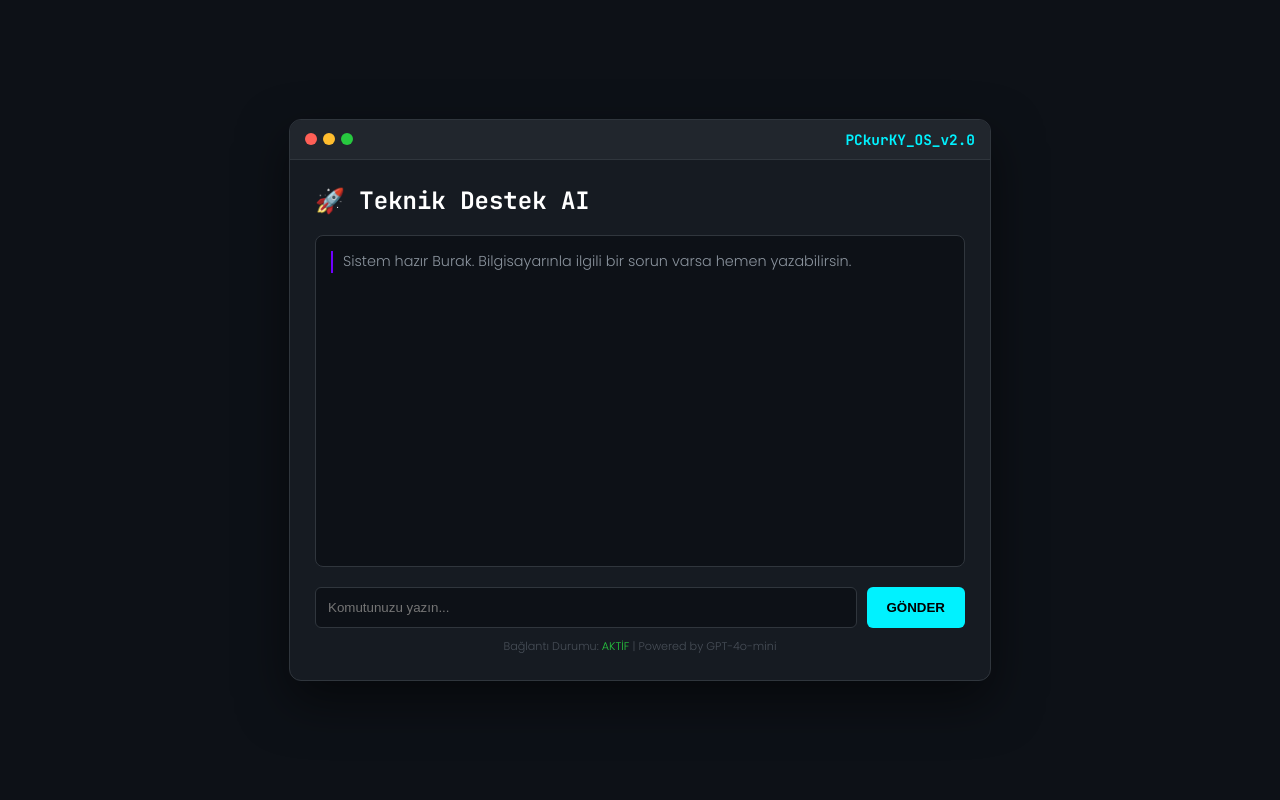
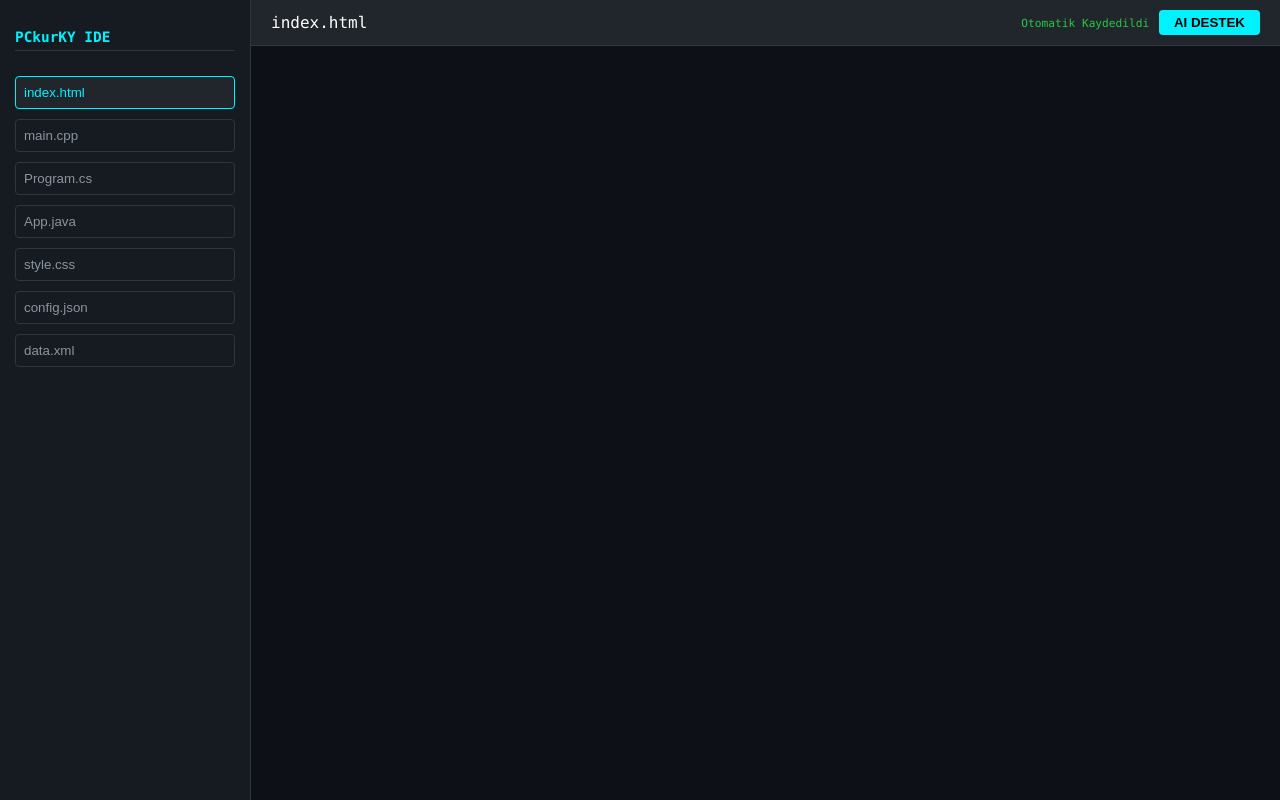
Before and after one commit to bro635756-spec/PCkurKY, a website: page index.html in a window 1280 px wide. Drawn offline with nearby package versions, Linux system fonts and the light colour scheme.

Commit message:
Revamp index.html for PCkurKY IDE layout and styles
Updated the title and styles for the PCkurKY IDE. Added a sidebar for language selection and modified the editor layout.

```diff
--- a/index.html
+++ b/index.html
@@ -3,190 +3,131 @@
 <head>
     <meta charset="UTF-8">
     <meta name="viewport" content="width=device-width, initial-scale=1.0">
-    <title>PCkurKY | Teknik Destek Merkezi</title>
-    <link href="https://fonts.googleapis.com/css2?family=JetBrains+Mono:wght@400;700&family=Poppins:wght@300;600&display=swap" rel="stylesheet">
+    <title>PCkurKY | Dev-Editor v3.0</title>
+    <link rel="stylesheet" href="https://cdnjs.cloudflare.com/ajax/libs/highlight.js/11.9.0/styles/tokyo-night-dark.min.css">
+    <script src="https://cdnjs.cloudflare.com/ajax/libs/highlight.js/11.9.0/highlight.min.js"></script>
     <style>
-        :root {
-            --neon: #00f2ff;
-            --purple: #7000ff;
-            --bg-dark: #0d1117;
-            --card-bg: #161b22;
+        :root { --bg: #0d1117; --sidebar: #161b22; --accent: #00f2ff; }
+        body { margin: 0; background: var(--bg); color: white; font-family: 'Consolas', monospace; display: flex; height: 100vh; }
+
+        /* Sidebar */
+        .sidebar { width: 220px; background: var(--sidebar); border-right: 1px solid #30363d; padding: 15px; display: flex; flex-direction: column; gap: 10px; }
+        .sidebar h3 { font-size: 0.9rem; color: var(--accent); margin-bottom: 15px; border-bottom: 1px solid #30363d; padding-bottom: 5px; }
+        .lang-btn { background: transparent; border: 1px solid #30363d; color: #8b949e; padding: 8px; border-radius: 4px; cursor: pointer; text-align: left; transition: 0.2s; }
+        .lang-btn:hover, .lang-btn.active { background: #21262d; color: var(--accent); border-color: var(--accent); }
+
+        /* Main Editor Area */
+        .editor-container { flex: 1; display: flex; flex-direction: column; position: relative; }
+        .toolbar { background: #21262d; padding: 10px 20px; display: flex; justify-content: space-between; align-items: center; border-bottom: 1px solid #30363d; }
+
+        textarea, #highlight-layer {
+            position: absolute; top: 55px; left: 0; width: 100%; height: calc(100% - 55px);
+            padding: 20px; box-sizing: border-box; font-family: 'Consolas', monospace;
+            font-size: 16px; line-height: 1.5; border: none; outline: none; white-space: pre; overflow: auto;
         }
 
-        body {
-            margin: 0;
-            background-color: var(--bg-dark);
-            color: #c9d1d9;
-            font-family: 'Poppins', sans-serif;
-            display: flex;
-            justify-content: center;
-            align-items: center;
-            min-height: 100vh;
-        }
+        textarea { background: transparent; color: transparent; caret-color: white; z-index: 2; resize: none; }
+        #highlight-layer { background: var(--bg); color: #c9d1d9; z-index: 1; pointer-events: none; }
 
-        .terminal-window {
-            width: 90%;
-            max-width: 700px;
-            background: var(--card-bg);
-            border-radius: 12px;
-            border: 1px solid #30363d;
-            box-shadow: 0 20px 50px rgba(0,0,0,0.5);
-            overflow: hidden;
-        }
-
-        .terminal-header {
-            background: #21262d;
-            padding: 10px 15px;
-            display: flex;
-            justify-content: space-between;
-            align-items: center;
-            border-bottom: 1px solid #30363d;
-        }
-
-        .dots { display: flex; gap: 6px; }
-        .dot { width: 12px; height: 12px; border-radius: 50%; }
-        .red { background: #ff5f56; }
-        .yellow { background: #ffbd2e; }
-        .green { background: #27c93f; }
-
-        .brand { font-family: 'JetBrains Mono'; font-size: 0.9rem; color: var(--neon); font-weight: bold; }
-
-        .content { padding: 25px; }
-
-        h2 { font-family: 'JetBrains Mono'; color: white; margin-top: 0; }
-
-        .chat-area {
-            height: 300px;
-            background: #0d1117;
-            border-radius: 8px;
-            padding: 15px;
-            overflow-y: auto;
-            margin-bottom: 20px;
-            border: 1px solid #30363d;
-            font-size: 0.9rem;
-            line-height: 1.5;
-        }
-
-        .msg { margin-bottom: 15px; }
-        .user-msg { color: var(--neon); font-weight: bold; }
-        .ai-msg { color: #8b949e; border-left: 2px solid var(--purple); padding-left: 10px; }
-
-        .input-group { display: flex; gap: 10px; }
-
-        input {
-            flex: 1;
-            background: #0d1117;
-            border: 1px solid #30363d;
-            border-radius: 6px;
-            padding: 12px;
-            color: white;
-            outline: none;
-        }
-
-        input:focus { border-color: var(--neon); box-shadow: 0 0 5px var(--neon); }
-
-        button {
-            background: var(--neon);
-            color: black;
-            border: none;
-            border-radius: 6px;
-            padding: 0 20px;
-            font-weight: bold;
-            cursor: pointer;
-            transition: 0.3s;
-        }
-
-        button:hover { background: #00d1dc; transform: scale(1.05); }
-
-        .status { font-size: 0.7rem; color: #484f58; margin-top: 10px; text-align: center; }
+        .save-status { font-size: 0.7rem; color: #27c93f; }
+        button.run-btn { background: var(--accent); color: black; border: none; padding: 5px 15px; border-radius: 4px; font-weight: bold; cursor: pointer; }
     </style>
 </head>
 <body>
 
-<div class="terminal-window">
-    <div class="terminal-header">
-        <div class="dots">
-            <div class="dot red"></div>
-            <div class="dot yellow"></div>
-            <div class="dot green"></div>
-        </div>
-        <div class="brand">PCkurKY_OS_v2.0</div>
+    <div class="sidebar">
+        <h3>PCkurKY IDE</h3>
+        <button class="lang-btn active" onclick="setLang('html')">index.html</button>
+        <button class="lang-btn" onclick="setLang('cpp')">main.cpp</button>
+        <button class="lang-btn" onclick="setLang('csharp')">Program.cs</button>
+        <button class="lang-btn" onclick="setLang('java')">App.java</button>
+        <button class="lang-btn" onclick="setLang('css')">style.css</button>
+        <button class="lang-btn" onclick="setLang('json')">config.json</button>
+        <button class="lang-btn" onclick="setLang('xml')">data.xml</button>
     </div>
 
-    <div class="content">
-        <h2>🚀 Teknik Destek AI</h2>
-        <div class="chat-area" id="chatArea">
-            <div class="msg ai-msg">Sistem hazır Burak. Bilgisayarınla ilgili bir sorun varsa hemen yazabilirsin.</div>
+    <div class="editor-container">
+        <div class="toolbar">
+            <span id="file-name">index.html</span>
+            <div>
+                <span class="save-status" id="status">Otomatik Kaydedildi</span>
+                <button class="run-btn" onclick="askAIHelp()">AI DESTEK</button>
+            </div>
         </div>
 
-        <div class="input-group">
-            <input type="text" id="userInput" placeholder="Komutunuzu yazın..." autocomplete="off">
-            <button onclick="askAI()">GÖNDER</button>
-        </div>
-        <div class="status">Bağlantı Durumu: <span style="color: #27c93f;">AKTİF</span> | Powered by GPT-4o-mini</div>
+        <textarea id="editor" spellcheck="false" oninput="updateEditor()"></textarea>
+        <pre id="highlight-layer"><code id="code-box" class="language-html"></code></pre>
     </div>
-</div>
 
 <script>
-    // OpenAI API Anahtarın
-    const API_KEY = "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";
+    const editor = document.getElementById('editor');
+    const codeBox = document.getElementById('code-box');
+    const fileNameDisplay = document.getElementById('file-name');
+    const status = document.getElementById('status');
+    let currentLang = 'html';
 
-    async function askAI() {
-        const inputField = document.getElementById('userInput');
-        const chatArea = document.getElementById('chatArea');
-        const userText = inputField.value.trim();
+    // LocalStorage: Veriyi Yükle
+    window.onload = () => {
+        const savedCode = localStorage.getItem('pckurky_code_' + currentLang);
+        if (savedCode) {
+            editor.value = savedCode;
+            updateEditor();
+        }
+    };
 
-        if (!userText) return;
+    function setLang(lang) {
+        // Eski kodu kaydet
+        localStorage.setItem('pckurky_code_' + currentLang, editor.value);
 
-        // Kullanıcı mesajını ekrana yaz
-        chatArea.innerHTML += `<div class="msg user-msg">> ${userText}</div>`;
-        inputField.value = "";
-        chatArea.scrollTop = chatArea.scrollHeight;
+        // Yeni dili ayarla
+        currentLang = lang;
+        fileNameDisplay.innerText = `file.${lang}`;
+        codeBox.className = `language-${lang}`;
 
-        const loadingMsg = document.createElement('div');
-        loadingMsg.className = 'msg ai-msg';
-        loadingMsg.innerText = "Yapay zeka analiz ediyor...";
-        chatArea.appendChild(loadingMsg);
+        // Yeni dilin kodunu getir
+        const newCode = localStorage.getItem('pckurky_code_' + currentLang) || '';
+        editor.value = newCode;
 
-        try {
-            const response = await fetch("https://api.openai.com/v1/chat/completions", {
-                method: "POST",
-                headers: {
-                    "Authorization": `Bearer ${API_KEY}`,
-                    "Content-Type": "application/json"
-                },
-                body: JSON.stringify({
-                    "model": "gpt-4o-mini",
-                    "messages": [
-                        {"role": "system", "content": "Sen PCkurKY markasının uzman teknik destek asistanısın. Burak tarafından geliştirildin. Kısa, teknik ve samimi cevaplar ver."},
-                        {"role": "user", "content": userText}
-                    ]
-                })
-            });
+        updateEditor();
 
-            const data = await response.json();
-
-            chatArea.removeChild(loadingMsg);
-
-            if (data.choices && data.choices[0]) {
-                const aiText = data.choices[0].message.content;
-                chatArea.innerHTML += `<div class="msg ai-msg">${aiText}</div>`;
-            } else {
-                chatArea.innerHTML += `<div class="msg ai-msg" style="color: #ff5f56;">Hata: API yanıt veremedi. Bakiye bitmiş veya anahtar geçersiz olabilir.</div>`;
-            }
-
-        } catch (error) {
-            chatArea.removeChild(loadingMsg);
-            chatArea.innerHTML += `<div class="msg ai-msg" style="color: #ff5f56;">Bağlantı Hatası: CORS engeli veya internet sorunu.</div>`;
-        }
-
-        chatArea.scrollTop = chatArea.scrollHeight;
+        // Aktif buton rengi
+        document.querySelectorAll('.lang-btn').forEach(btn => btn.classList.remove('active'));
+        event.target.classList.add('active');
     }
 
-    // Enter tuşuna basınca gönderme
-    document.getElementById('userInput').addEventListener('keypress', function (e) {
-        if (e.key === 'Enter') askAI();
-    });
+    function updateEditor() {
+        const code = editor.value;
+        codeBox.textContent = code;
+        hljs.highlightElement(codeBox);
+
+        // LocalStorage: Veriyi Kaydet
+        localStorage.setItem('pckurky_code_' + currentLang, code);
+
+        status.innerText = "Kaydediliyor...";
+        setTimeout(() => { status.innerText = "Otomatik Kaydedildi"; }, 1000);
+    }
+
+    // Tab tuşunu aktif etme
+    editor.onkeydown = function(e) {
+        if(e.keyCode === 9) {
+            e.preventDefault();
+            var start = this.selectionStart;
+            var end = this.selectionEnd;
+            this.value = this.value.substring(0, start) + "    " + this.value.substring(end);
+            this.selectionStart = this.selectionEnd = start + 4;
+            updateEditor();
+        }
+    };
+
+    // Scroll senkronizasyonu
+    editor.onscroll = function() {
+        document.getElementById('highlight-layer').scrollTop = editor.scrollTop;
+        document.getElementById('highlight-layer').scrollLeft = editor.scrollLeft;
+    };
+
+    async function askAIHelp() {
+        alert("PCkurKY AI modülü aktif! Kodun LocalStorage'da güvende Burak.");
+    }
 </script>
 
 </body>
```
